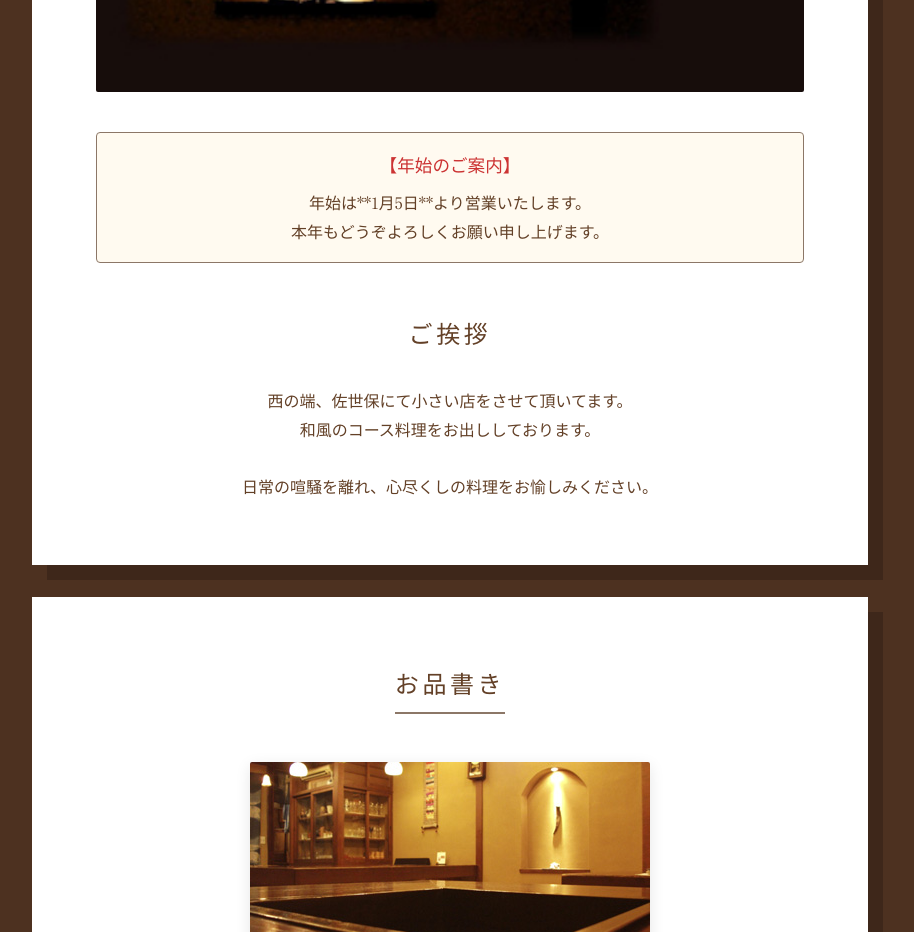
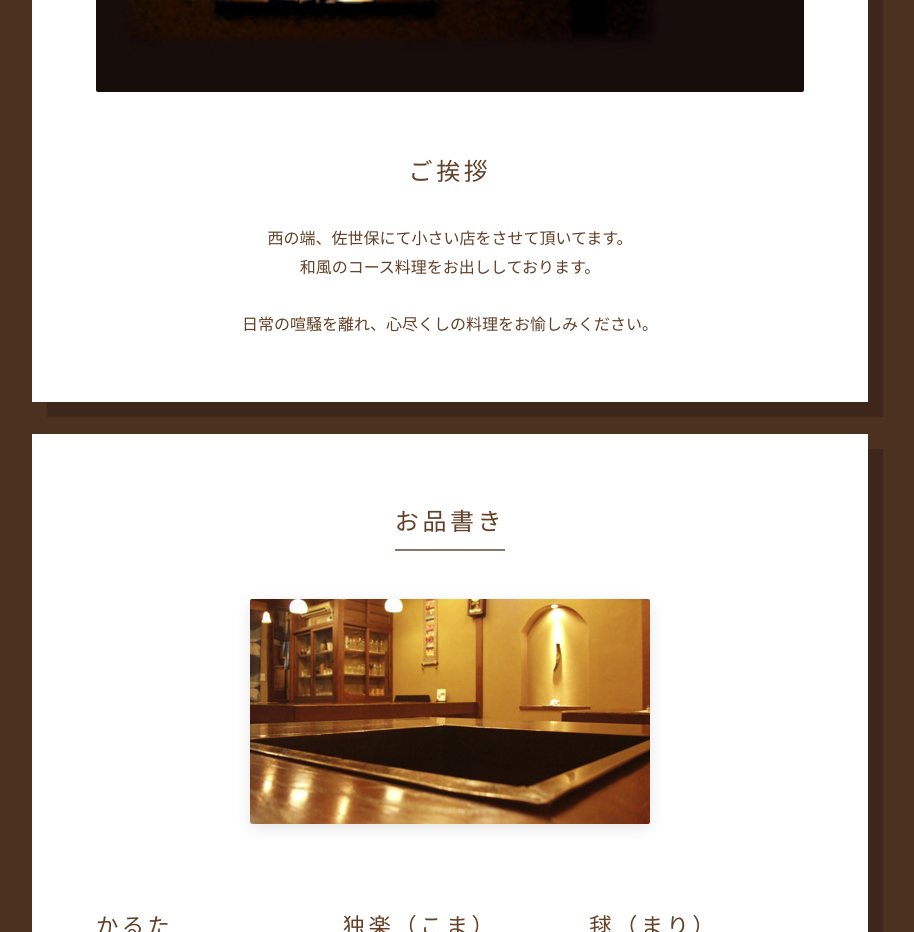
Before and after one commit to zenzaizenzai/tsumikibako, a website built with Vite: page index.html in a window 1280 px wide. Shown: the part 1360-2292 px from the top of the page, without its empty margins (190-1104 px from the left). Built offline with nearby package versions, Linux system fonts and the light colour scheme.

Commit message:
Remove new year business hours notice

```diff
--- a/index.html
+++ b/index.html
@@ -27,10 +27,7 @@
           <div class="main-visual">
             <img src="/img/23_2.jpg" alt="つみきばこ 店内" style="width: 100%; height: auto; border-radius: 2px;">
           </div>
-          <div style="margin-top: 2rem; padding: 1rem; border: 1px solid var(--color-brand-medium); background: #fffaf0; text-align: center; border-radius: 4px;">
-            <p style="color: var(--color-accent-red); font-weight: 500; font-size: 1.1rem; margin-bottom: 0.5rem;">【年始のご案内】</p>
-            <p style="color: var(--color-text-main);">年始は**1月5日**より営業いたします。<br>本年もどうぞよろしくお願い申し上げます。</p>
-          </div>
+
           <div style="text-align: center; margin-top: 3rem;">
             <h2>ご挨拶</h2>
             <p style="margin-top: 2rem;">
```
